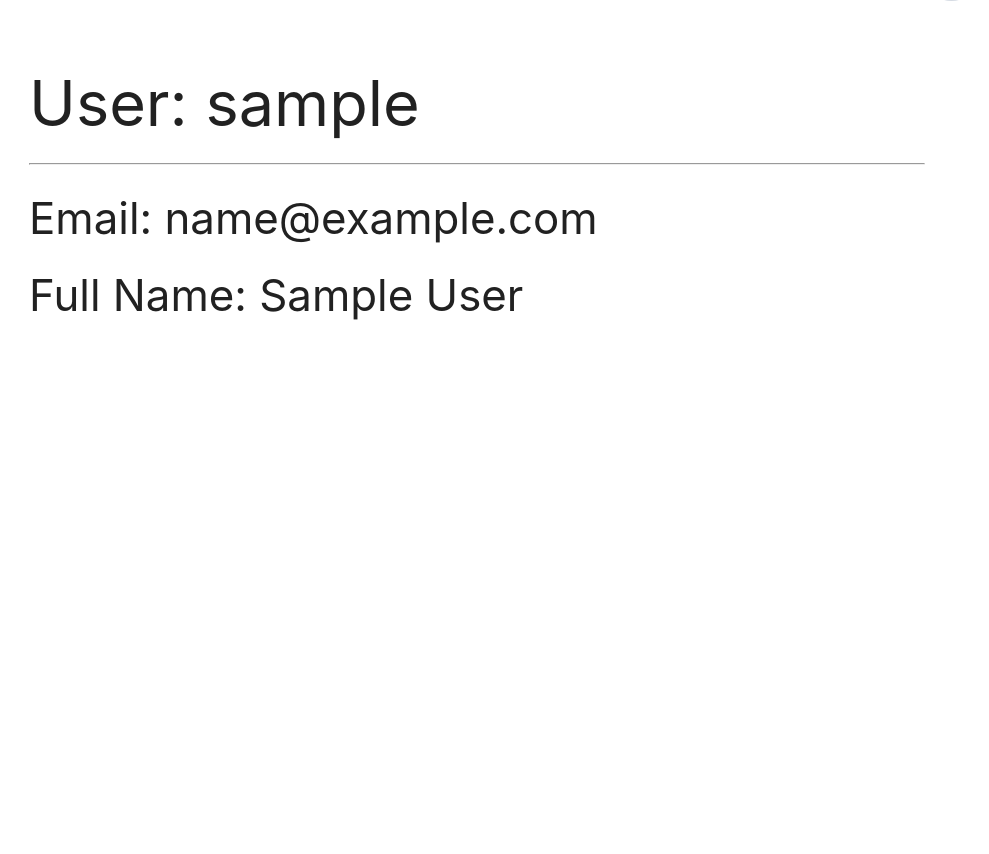
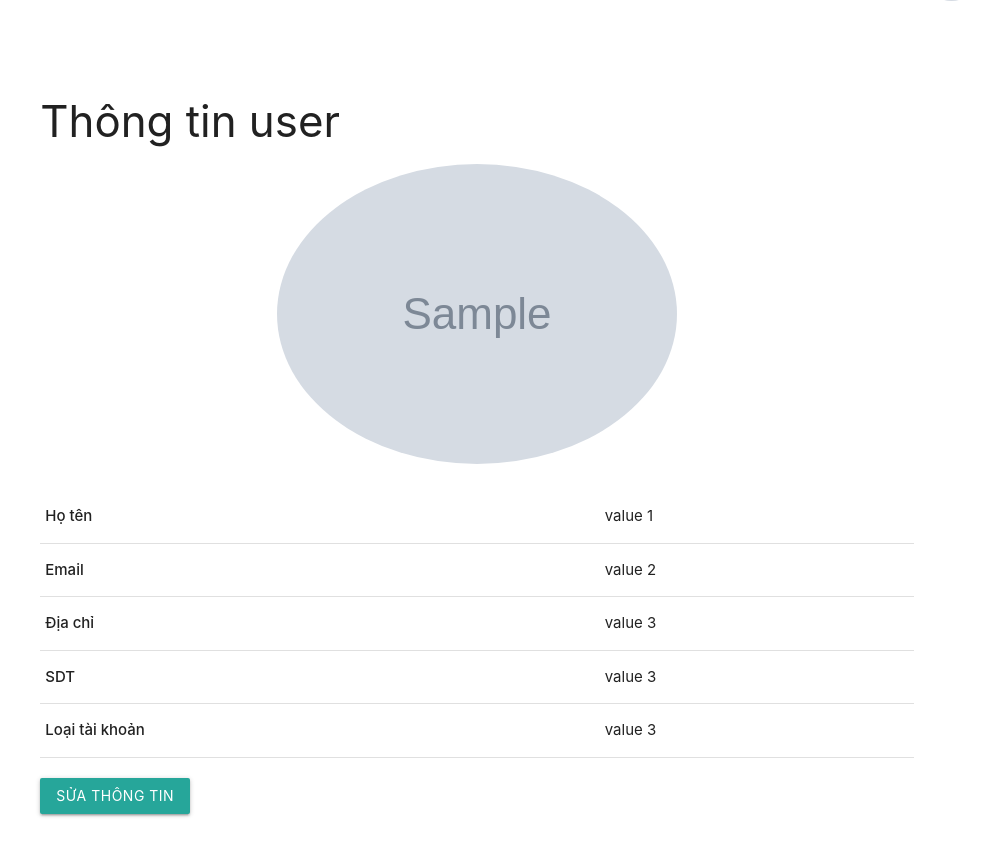
Before and after one commit to cuongnt02/QLPM_ThueTro, a Flask app: a page that uses app/templates/user.html in a window 1280 px wide. Shown: the part 79-933 px from the top of the page, without its empty margins (163-1152 px from the left). Before the commit the page ends 399 px from the top, so only its background shows below. Run offline with Flask 3, Linux system fonts and the light colour scheme; a user stored in the database is signed in; tables that the repository leaves empty hold one stand-in row (values such as "Sample post"); grey boxes marked "Sample" are stand-in pictures.

Commit message:
add user edit form

```diff
--- a/app/routes.py
+++ b/app/routes.py
@@ -1,12 +1,13 @@
 from urllib.parse import urlsplit
 from uuid import uuid4
+from werkzeug.datastructures import MultiDict
 from flask import render_template, flash, redirect, url_for, request
 from flask_login import current_user, login_user, logout_user, login_required
 from sqlalchemy import select
 
 from app import app, db
 from app.models import User, Post, Motel
-from app.forms import LoginForm, RegisterForm
+from app.forms import LoginForm, RegisterForm, UserEditForm
 
 
 @app.route('/')
@@ -84,3 +85,18 @@ def motel(motel_id):
 def user(username):
     user = db.first_or_404(select(User).where(User.username == username))
     return render_template("user.html", user=user)
+
+
+@app.route("/user/<username>/edit")
+@login_required
+def user_edit(username):
+    user = db.first_or_404(select(User).where(User.username == username))
+    form = UserEditForm(formdata=MultiDict(
+        {
+            'username': user.username,
+            'email': user.email,
+            'full_name': user.full_name,
+            'phone_number': user.phone_number,
+            'address': user.address,
+        }))
+    return render_template("user_edit.html", user=user, form=form)
--- a/app/templates/user.html
+++ b/app/templates/user.html
@@ -19,8 +19,43 @@
 {% endblock %}
 
 {% block content %}
-<h1>User: {{ user.username }}</h1>
-<hr>
-<h3>Email: {{ user.email }}</h3>
-<h3>Full Name: {{ user.full_name }}</h3>
+    <div class="row">
+        <div class="row col s12">
+            <h3>Thông tin user</h3>
+            <div class="row col s12 center">
+                {% if current_user.avatar != None %}
+                <img src="{{ current_user.avatar }}" alt="user avatar" class="responsive-img circle"/>
+                {% else %}
+                <img src="https://res.cloudinary.com/dag3mcswq/image/upload/v1723043406/white_color_tabpmw.jpg" alt="default user avatar" class="responsive-img circle"/>
+                {% endif %}
+            </div>
+            <table>
+                <tbody>
+                    <tr>
+                        <td><strong>Họ tên</strong></td>
+                        <td>value 1</td>
+                    </tr>
+                    <tr>
+                        <td><strong>Email</strong></td>
+                        <td>value 2</td>
+                    </tr>
+                    <tr>
+                        <td><strong>Địa chỉ</strong></td>
+                        <td>value 3</td>
+                    </tr>
+                    <tr>
+                        <td><strong>SDT</strong></td>
+                        <td>value 3</td>
+                    </tr>
+                    <tr>
+                        <td><strong>Loại tài khoản</strong></td>
+                        <td>value 3</td>
+                    </tr>
+                </tbody>
+            </table>
+        </div>
+        <div class="row col s12">
+            <a class="btn" href="{{ url_for('user_edit', username=current_user.username) }}">Sửa thông tin</a>
+        </div>
+    </div>
 {% endblock %}
```
Also changed, not shown: app/forms.py (+25 -1 lines), app/templates/material_wtf.html (+12 -0 lines), app/templates/user_edit.html (added, +29 -0 lines).
